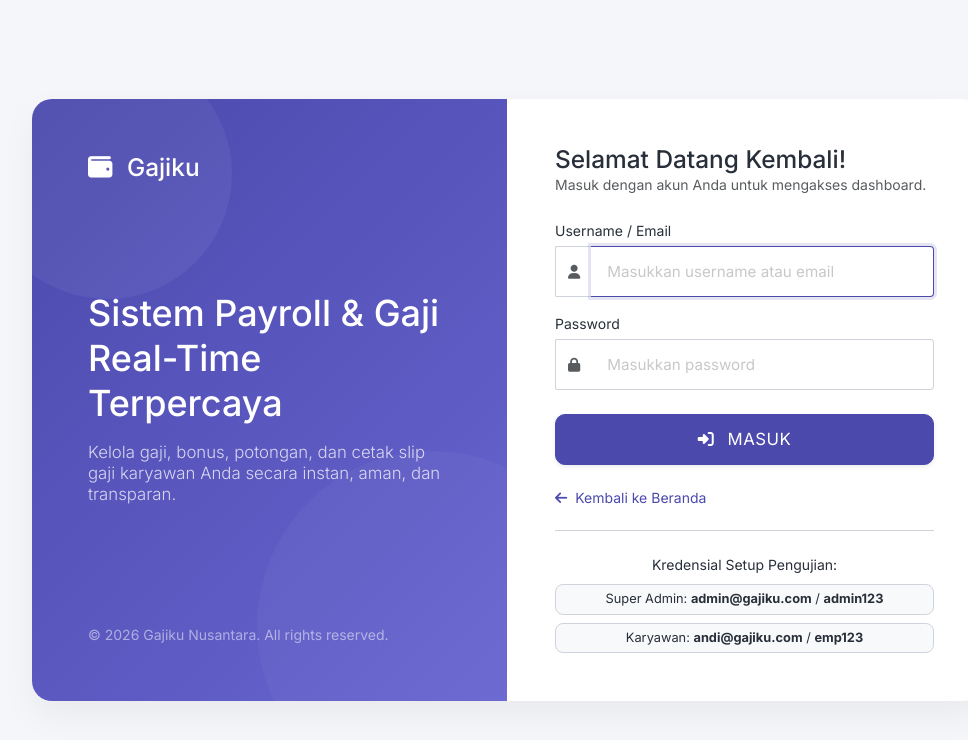
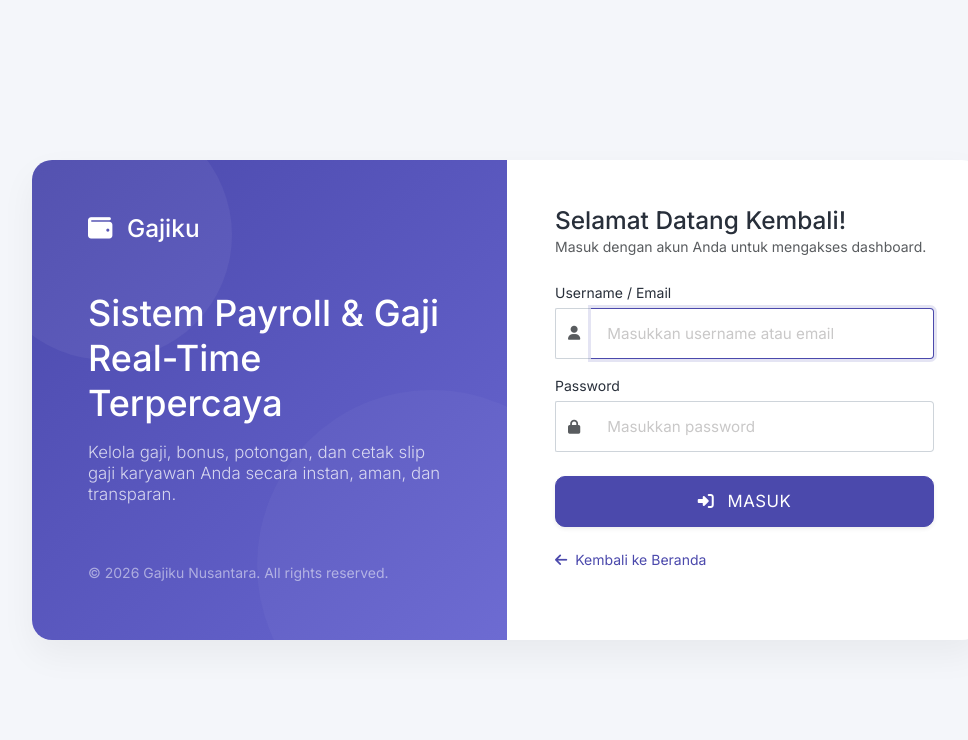
Before and after one commit to NanangMrk/gajiku, a PHP site: page /login.php in a window 1280 px wide. Shown: the top 740 px of the page, without its empty margins (133-1101 px from the left). Run offline with PHP 8.4, Linux system fonts and the light colour scheme.

Commit message:
security: hapus kredensial pengujian dari halaman login

```diff
--- a/public/login.php
+++ b/public/login.php
@@ -171,17 +171,7 @@ if ($_SERVER['REQUEST_METHOD'] === 'POST') {
                   <a href="<?= BASE_URL ?>" class="text-primary small font-weight-bold text-decoration-none"><i class="fa-solid fa-arrow-left me-1"></i> Kembali ke Beranda</a>
                 </div>
 
-                <div class="pt-4 border-top text-center text-muted small">
-                  <p class="mb-2 font-weight-bold text-dark">Kredensial Setup Pengujian:</p>
-                  <div class="d-flex flex-column gap-2 align-items-center">
-                    <span class="badge bg-light text-dark border px-3 py-2 text-wrap w-100" style="font-size: 0.8rem; font-weight: normal; border-radius: 8px;">
-                      Super Admin: <strong>admin@gajiku.com</strong> / <strong>admin123</strong>
-                    </span>
-                    <span class="badge bg-light text-dark border px-3 py-2 text-wrap w-100" style="font-size: 0.8rem; font-weight: normal; border-radius: 8px;">
-                      Karyawan: <strong>andi@gajiku.com</strong> / <strong>emp123</strong>
-                    </span>
-                  </div>
-                </div>
+
               </form>
             </div>
           </div>
```
